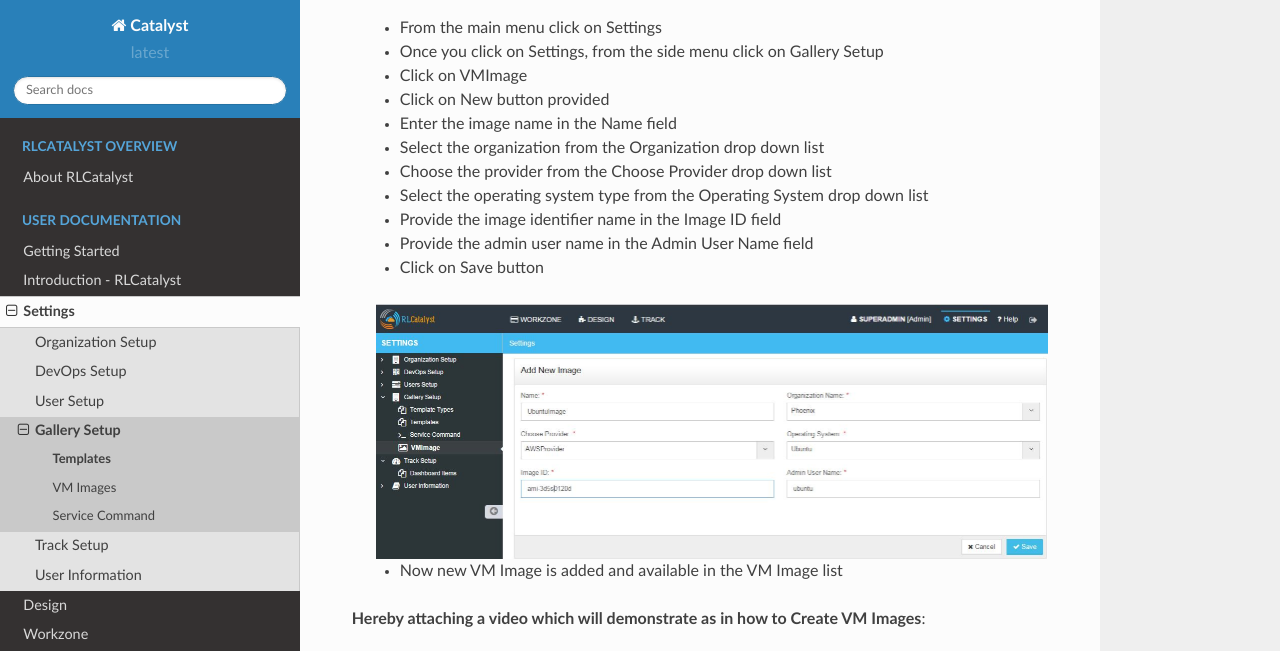
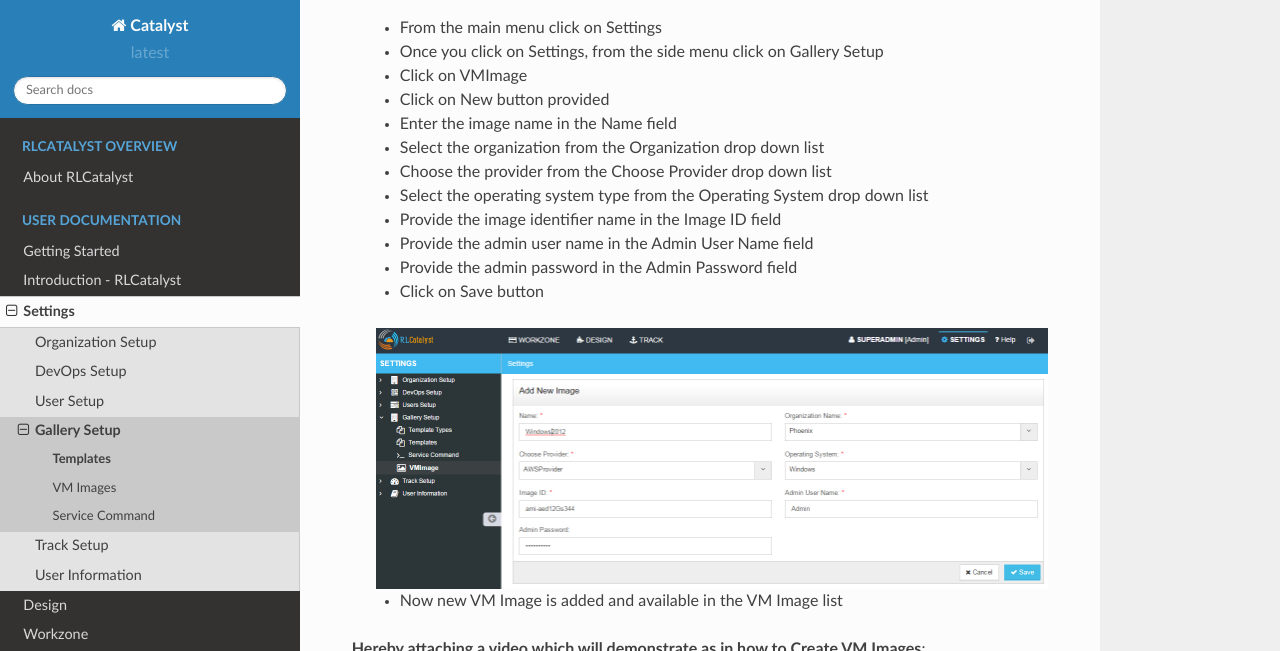
Before and after one commit to RLOpenCatalyst/catdocs, a Sphinx documentation site: the page built from Catalyst/source/gallerydefined.rst, in a window 1280 px wide and 900 px high, scrolled down 3063 px, cut to the strip 0-651 px from the top of the window. Built offline with Sphinx 7.4.7 and the Read the Docs theme 2.0.0, drawn with Linux system fonts in a browser that asks for light colours.

Commit message:
VM image changed and text

```diff
--- a/Catalyst/source/gallerydefined.rst
+++ b/Catalyst/source/gallerydefined.rst
@@ -104,6 +104,7 @@ An image of a virtual machine is a copy of the VM, which may contain an OS, data
  * Select the operating system type from the Operating System drop down list
  * Provide the image identifier name in the Image ID field
  * Provide the admin user name in the Admin User Name field
+ * Provide the admin password in the Admin Password field
  * Click on Save button
 
  .. image:: /images/createVM.JPG
```
Also changed, not shown: Catalyst/source/images/createVM.JPG.
